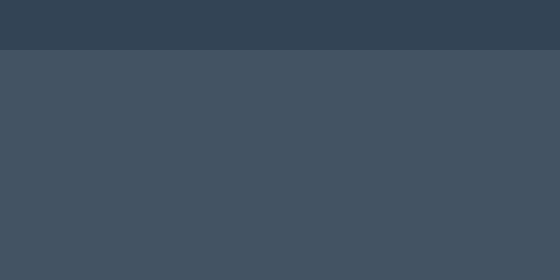
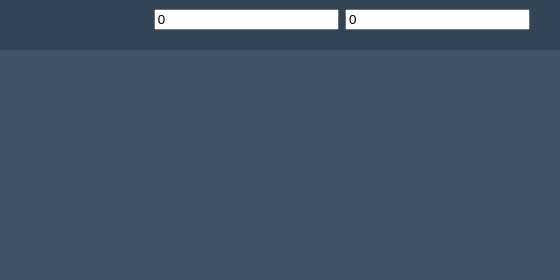
Before and after one commit to ivynya/SPADE-GUI, an Electron app: page index.html in a window 1450 px wide. Shown: the top 280 px of the page, 890-1450 px from the left. Drawn offline with Linux system fonts and the light colour scheme.

Commit message:
Value & brush size changing

```diff
--- a/css/main.css
+++ b/css/main.css
@@ -24,6 +24,11 @@ body {
   margin: 0;
   font-size: 30px;
   line-height: 50px;
+}
+
+.controls {
+  display: inline-block;
+  float: right;
 }
 
 .half {
--- a/index.html
+++ b/index.html
@@ -11,6 +11,10 @@
     <div class="header">
       <h1>uGauGAN</h1>
       <div id="loading" class="lds-dual-ring"></div>
+      <div class="controls">
+        <input id="size" type="number" value="0" onchange="updateValues()">
+        <input id="value" type="number" value="0" onchange="updateValues()">
+      </div>
     </div>
     <div class="half left">
       <canvas id="input"></canvas>
--- a/js/app.js
+++ b/js/app.js
@@ -24,6 +24,11 @@ document.addEventListener("DOMContentLoaded", function () {
     window.addEventListener('mouseup', draw_mouseUp, false);
   }
 });
+
+function updateValues() {
+  value = document.getElementById("value").value;
+  size = document.getElementById("size").value;
+}
 
 // Saves image on canvas to file
 function saveImg(canvas) {
--- a/js/main.js
+++ b/js/main.js
@@ -3,7 +3,7 @@ const { app, BrowserWindow } = require('electron')
 function createWindow () {
   // Create the browser window.
   let win = new BrowserWindow({
-    width: 1500,
+    width: 1450,
     height: 810,
     webPreferences: {
       nodeIntegration: true
```
Also changed, not shown: img/drawn.png.
